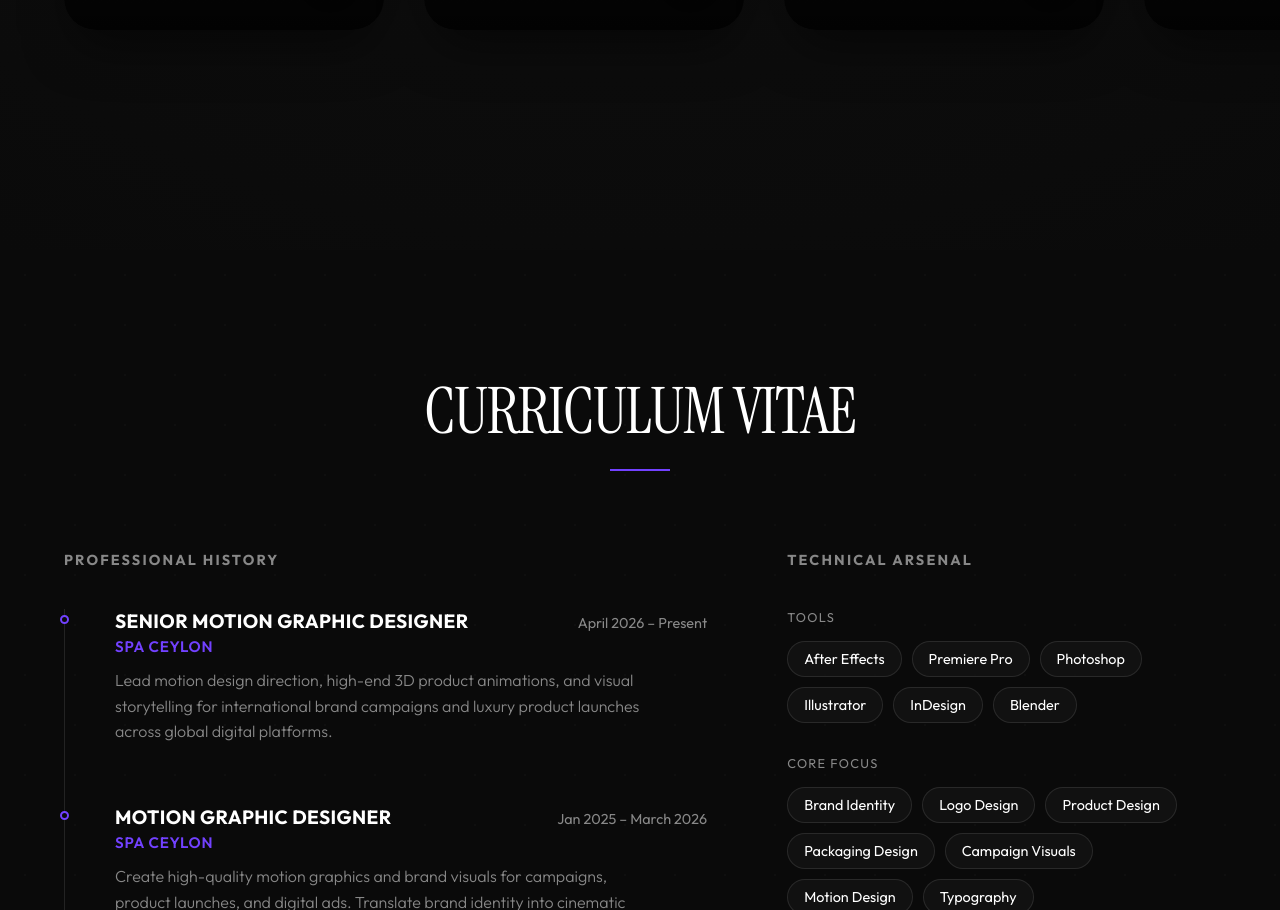
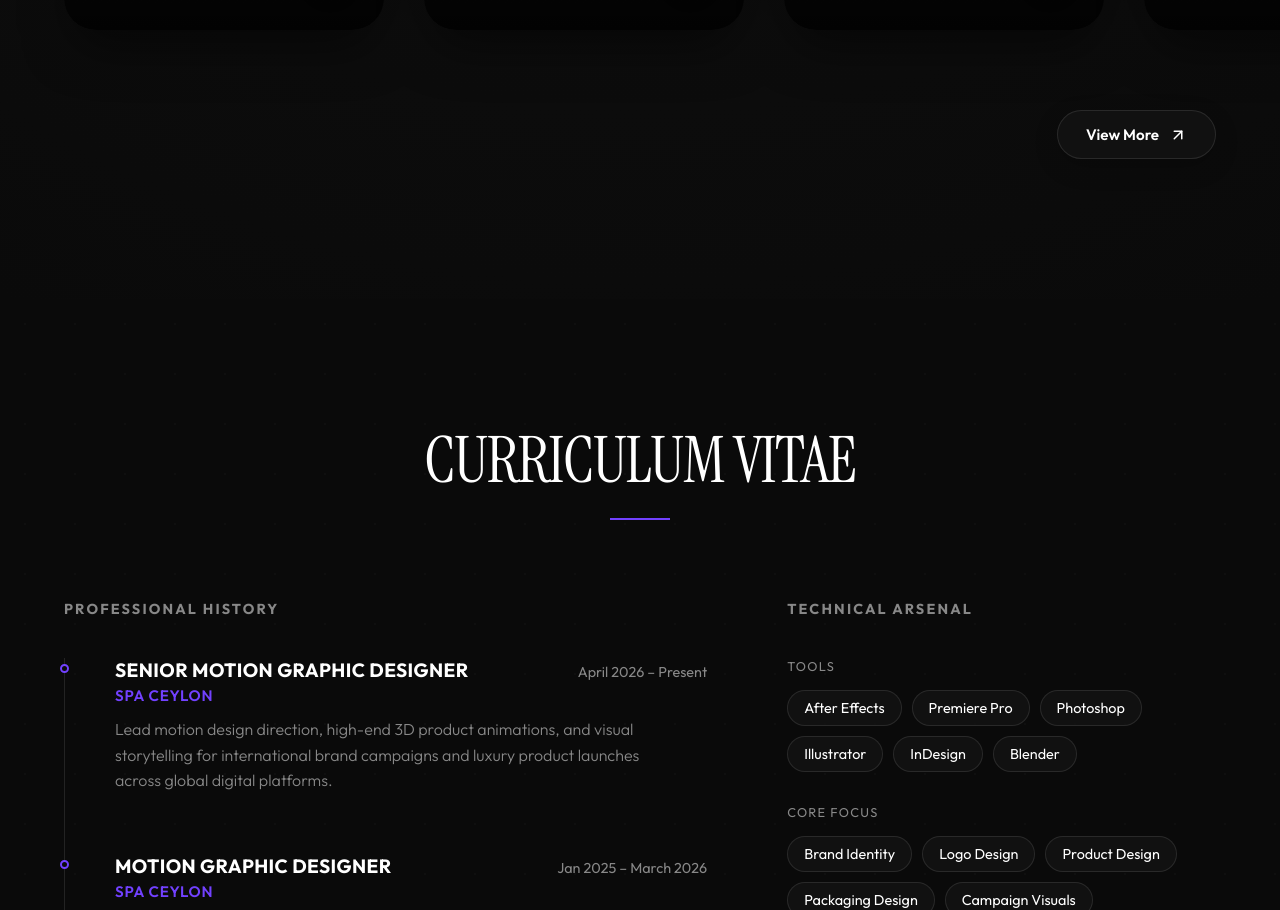
Before and after one commit to zaidpics/Portfolio-Zaid, a React (Vite) app: page / in a window 1280 px wide. Shown: the part 5138-6048 px from the top of the page. Built offline with nearby package versions, Linux system fonts and the light colour scheme; grey boxes are pictures that could not be loaded; a web font is replaced by a local one.

Commit message:
Add View More button to Motion Portfolio section

```diff
--- a/src/components/MotionReel.tsx
+++ b/src/components/MotionReel.tsx
@@ -1,6 +1,6 @@
 import { useState, useRef, useEffect } from 'react';
 import { motion, AnimatePresence } from 'framer-motion';
-import { Volume2, VolumeX, Play } from 'lucide-react';
+import { Volume2, VolumeX, Play, ArrowUpRight } from 'lucide-react';
 
 const reels = [
     {
@@ -231,6 +231,37 @@ const MotionReel = () => {
                 <div style={{ flex: '0 0 5vw' }}></div>
             </div>
 
+            {/* View More Button - Bottom Right */}
+            <div className="container" style={{ display: 'flex', justifyContent: 'flex-end', paddingRight: '5vw' }}>
+                <motion.a
+                    href="https://www.behance.net/Zaid_Jauffer"
+                    target="_blank"
+                    rel="noopener noreferrer"
+                    whileHover={{ scale: 1.05, backgroundColor: 'rgba(255,255,255,0.15)' }}
+                    whileTap={{ scale: 0.95 }}
+                    style={{
+                        display: 'inline-flex',
+                        alignItems: 'center',
+                        gap: '10px',
+                        padding: '14px 28px',
+                        borderRadius: '100px',
+                        background: 'var(--glass-bg)',
+                        backdropFilter: 'var(--glass-blur)',
+                        border: '1px solid var(--glass-border)',
+                        color: 'var(--text-main)',
+                        fontWeight: 600,
+                        fontSize: '0.95rem',
+                        textDecoration: 'none',
+                        boxShadow: '0 8px 24px rgba(0,0,0,0.2)',
+                        transition: 'border-color 0.3s ease, background-color 0.3s ease'
+                    }}
+                    onMouseOver={(e) => e.currentTarget.style.borderColor = 'var(--accent-vibrant)'}
+                    onMouseOut={(e) => e.currentTarget.style.borderColor = 'var(--glass-border)'}
+                >
+                    View More <ArrowUpRight size={18} />
+                </motion.a>
+            </div>
+
             <style>{`
         .hide-scrollbar::-webkit-scrollbar {
           display: none;
```
